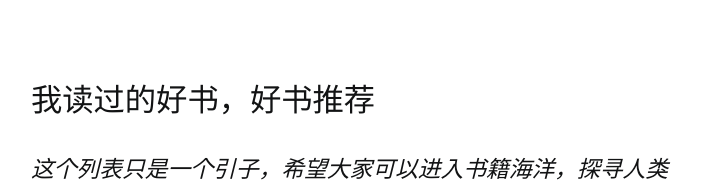
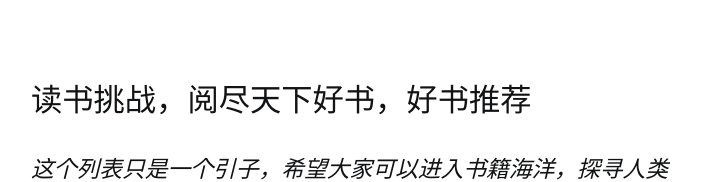
Before and after one commit to red-chen/red-chen.github.io, a plain HTML site: page articles/2024-05-10-recommend-articles.html in a window 1280 px wide. Shown: the top 182 px of the page, without its empty margins (105-807 px from the left). Drawn offline with Linux system fonts and the light colour scheme.

```diff
--- a/articles/2024-05-10-recommend-articles.html
+++ b/articles/2024-05-10-recommend-articles.html
@@ -4,7 +4,7 @@
     <meta charset="utf-8" />
     <meta http-equiv="X-UA-Compatible" content="IE=edge" />
     <meta name="keywords" content="异地多活,单元化,独立开发者,资深后端,前端">
-    <title>我读过的好书，好书推荐 - Red Chen</title>
+    <title>读书挑战，阅尽天下好书，好书推荐 - Red Chen</title>
     <meta name="viewport" content="width=device-width, initial-scale=1" />
     <link
       href="https://fonts.googleapis.com/css?family=Rubik:300,500,700"
@@ -17,7 +17,7 @@
     </script>
   </head>
   <body>
-    <p style="font-weight: 500; font-size: 2.2em">我读过的好书，好书推荐</p>
+    <p style="font-weight: 500; font-size: 2.2em">读书挑战，阅尽天下好书，好书推荐</p>
     <p style="font-weight: 200; font-style: italic;">
       这个列表只是一个引子，希望大家可以进入书籍海洋，探寻人类的智慧。
       书的力量比你想象的强大，它能够改变你的人生。你只要拿起一本书，就能打开一个世界。
```
Also changed, not shown: articles.html (+1 -1 lines).
